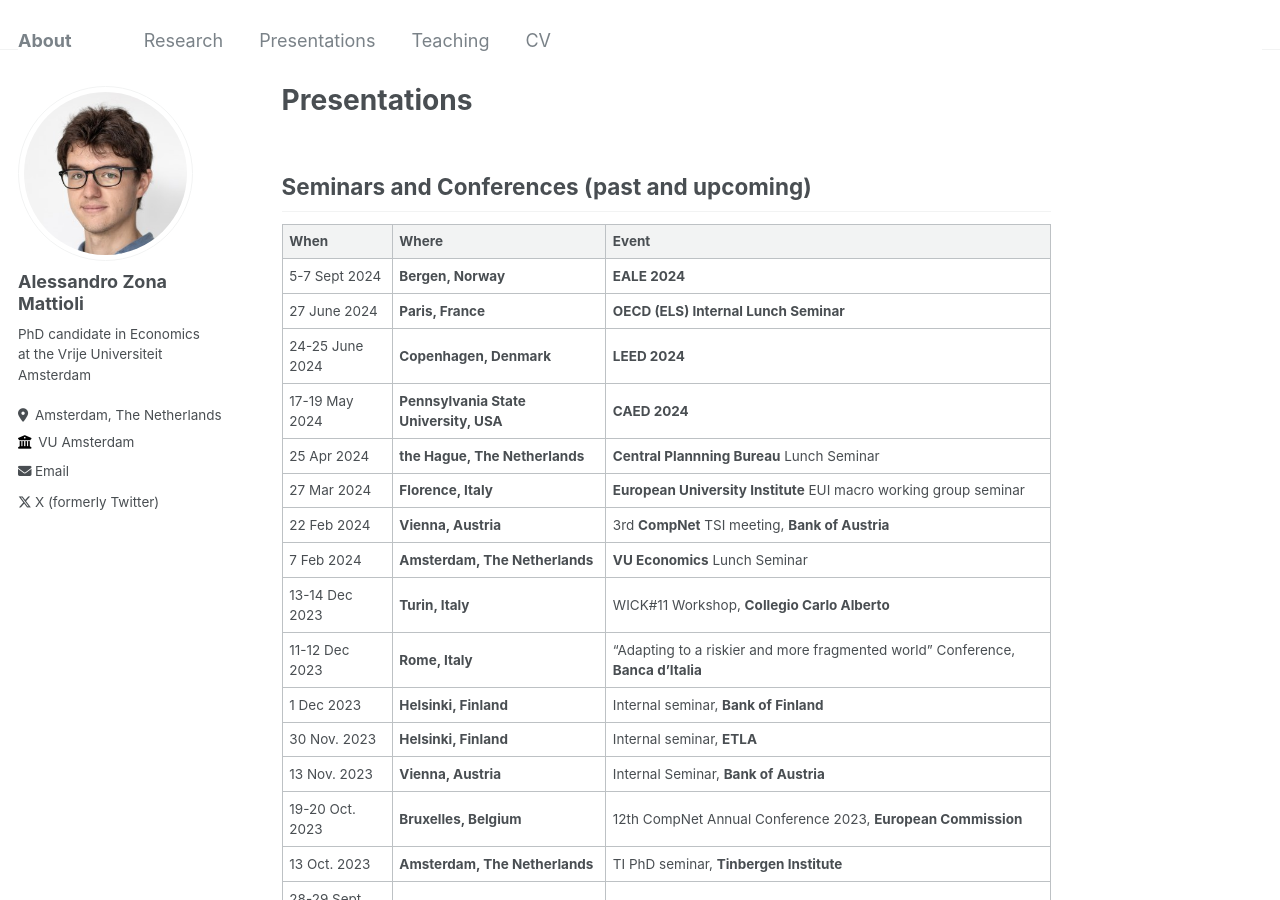
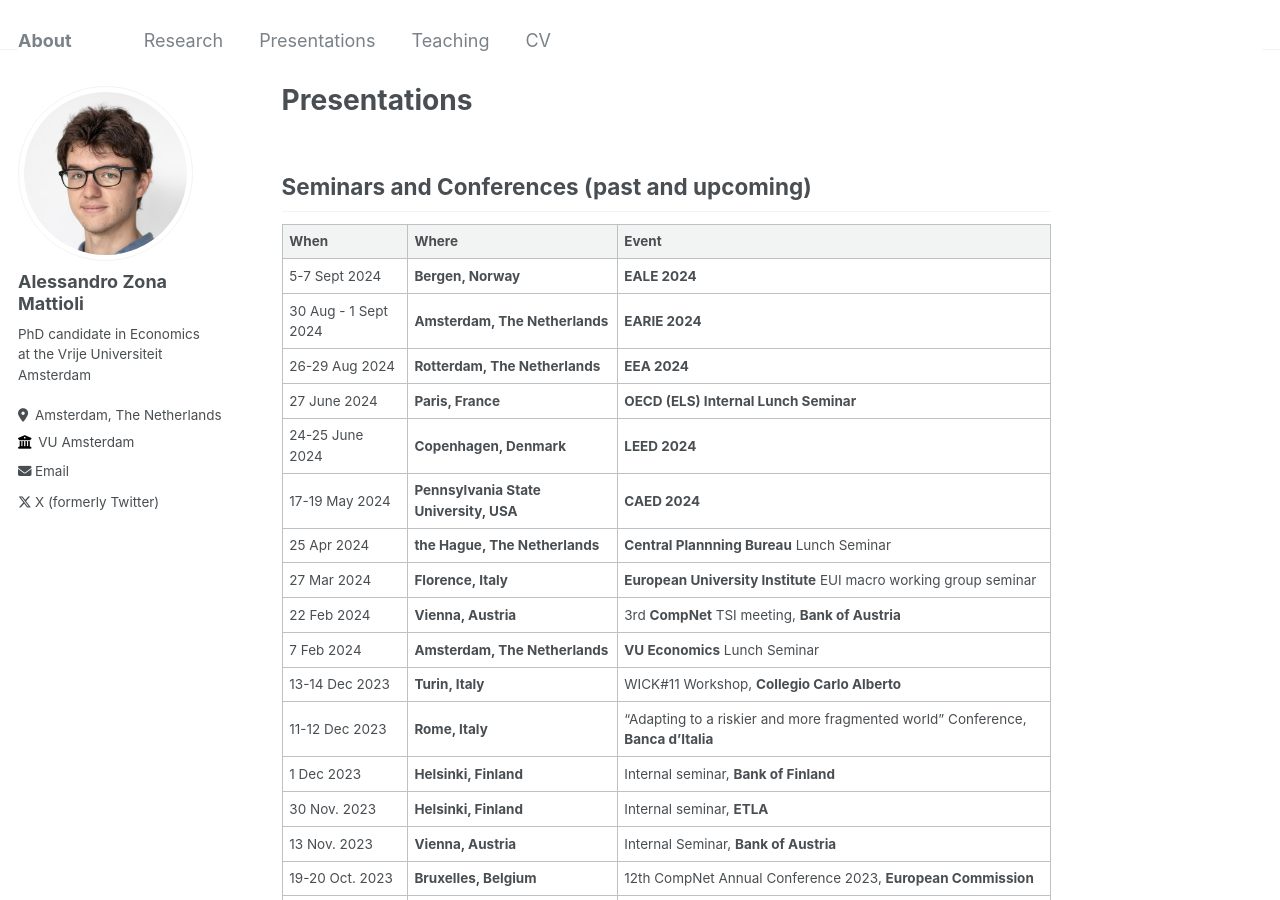
Before and after one commit to zmale/alessandrozonamattioli.github.io, a Jekyll site: the page built from _pages/presentations.md, in a window 1280 px wide and 900 px high. Built offline with Jekyll 4.4.1, drawn with Linux system fonts in a browser that asks for light colours.

Commit message:
Update presentations.md

```diff
--- a/_pages/presentations.md
+++ b/_pages/presentations.md
@@ -8,6 +8,8 @@ title: Presentations
 | When | Where | Event |
 | --- | --- | --- |
 | 5-7 Sept 2024  | **Bergen, Norway** | **EALE 2024** |
+| 30 Aug - 1 Sept 2024 | **Amsterdam, The Netherlands** | **EARIE 2024**
+| 26-29 Aug 2024 | **Rotterdam, The Netherlands** | **EEA 2024**
 | 27 June 2024  | **Paris, France** | **OECD (ELS) Internal Lunch Seminar** |
 | 24-25 June 2024  | **Copenhagen, Denmark** | **LEED 2024** |
 | 17-19 May 2024  | **Pennsylvania State University, USA** | **CAED 2024** |
```
